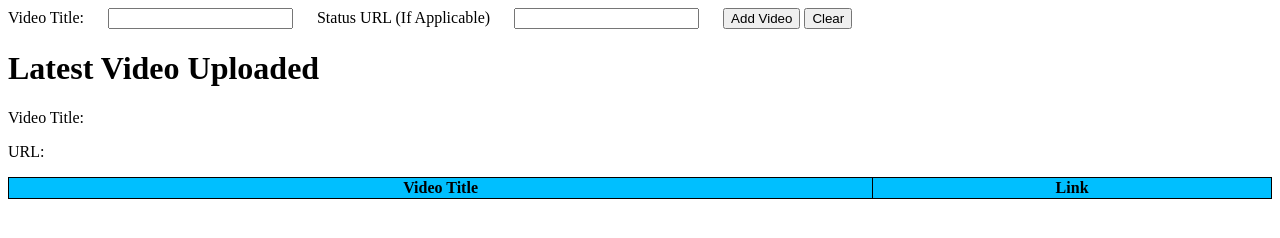
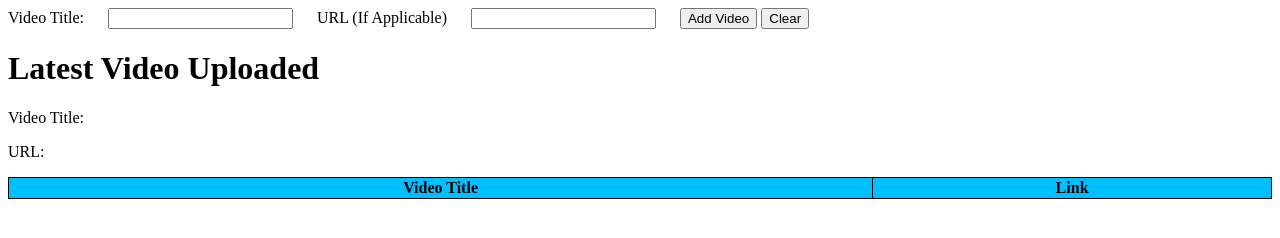
Before and after one commit to JHanna-2020/videoTracker2.0, a plain HTML site: page index.html in a window 1280 px wide. Drawn offline with Linux system fonts and the light colour scheme.

Commit message:
Update index.html

```diff
--- a/index.html
+++ b/index.html
@@ -12,7 +12,6 @@
         <form action="">
             <label for="">Video Title:</label>
             <input type="text" name="" id="title">
-            <label for="">Status</label>
 
             <label for="">URL (If Applicable)</label>
             <input type="url" name="" id="url">
```
